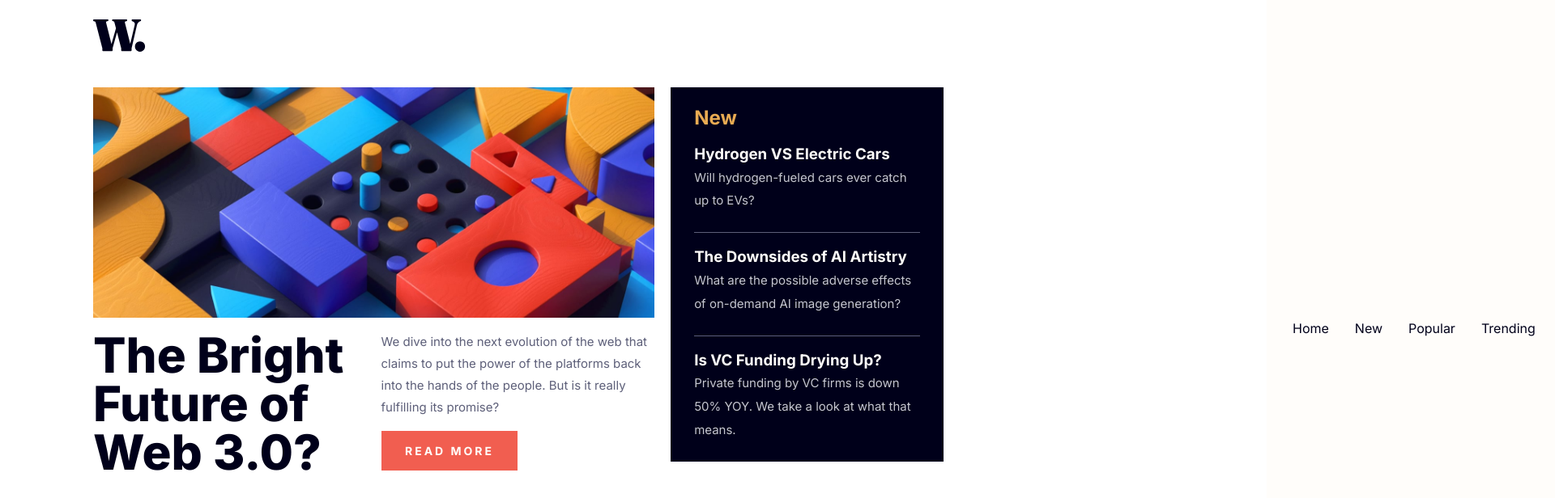
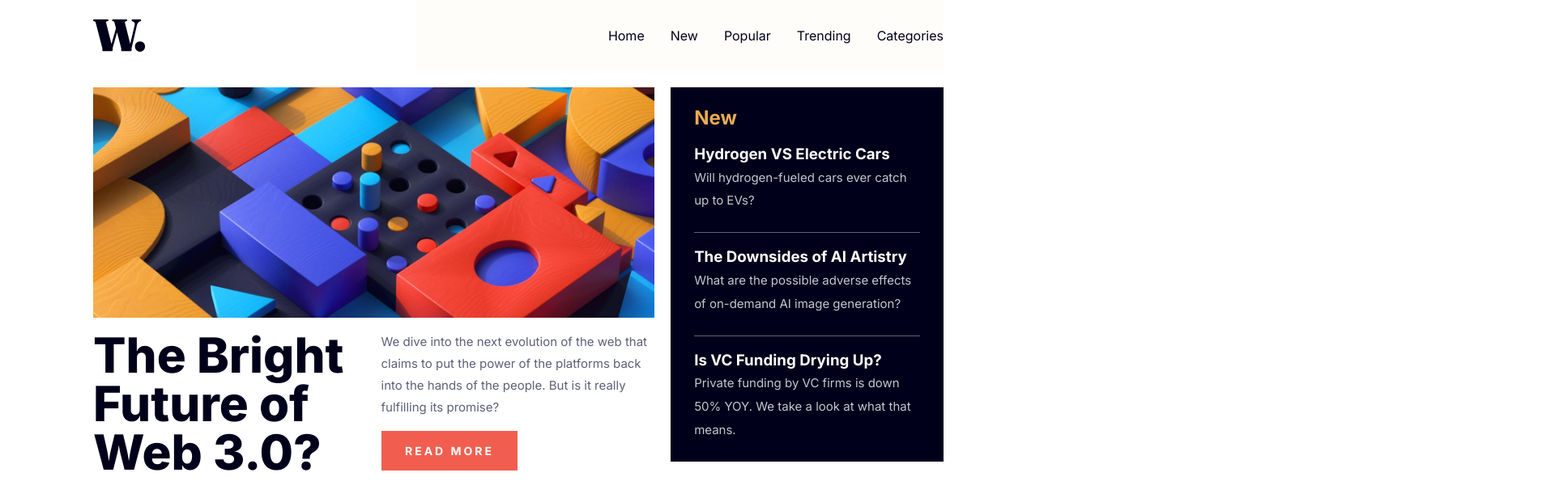
Before and after one commit to Chrisesbueno/news-homepage, a plain HTML site: page index.html in a window 1280 px wide. Shown: the top 616 px of the page at 81% size, 1920 px wide, since content can reach past the window. Drawn offline with Linux system fonts and the light colour scheme.

Commit message:
Proyecto News Homepage: Commit 04

```diff
--- a/css/style.css
+++ b/css/style.css
@@ -245,15 +245,19 @@ body {
         font-size: 14px;
     }
     .head {
-        grid-column: 1 / 4;
+        grid-column: 1 / -1;
+        width: 100%;
         display: flex;
         justify-content: space-between;
     }
     .menu {
         display: flex;
         align-items: center;
+        justify-content: end;
         height: 100%;
         padding: 0rem;
+        right: 0%;
+        position: relative;
     }
     .icon-close {
         display: none;
```
